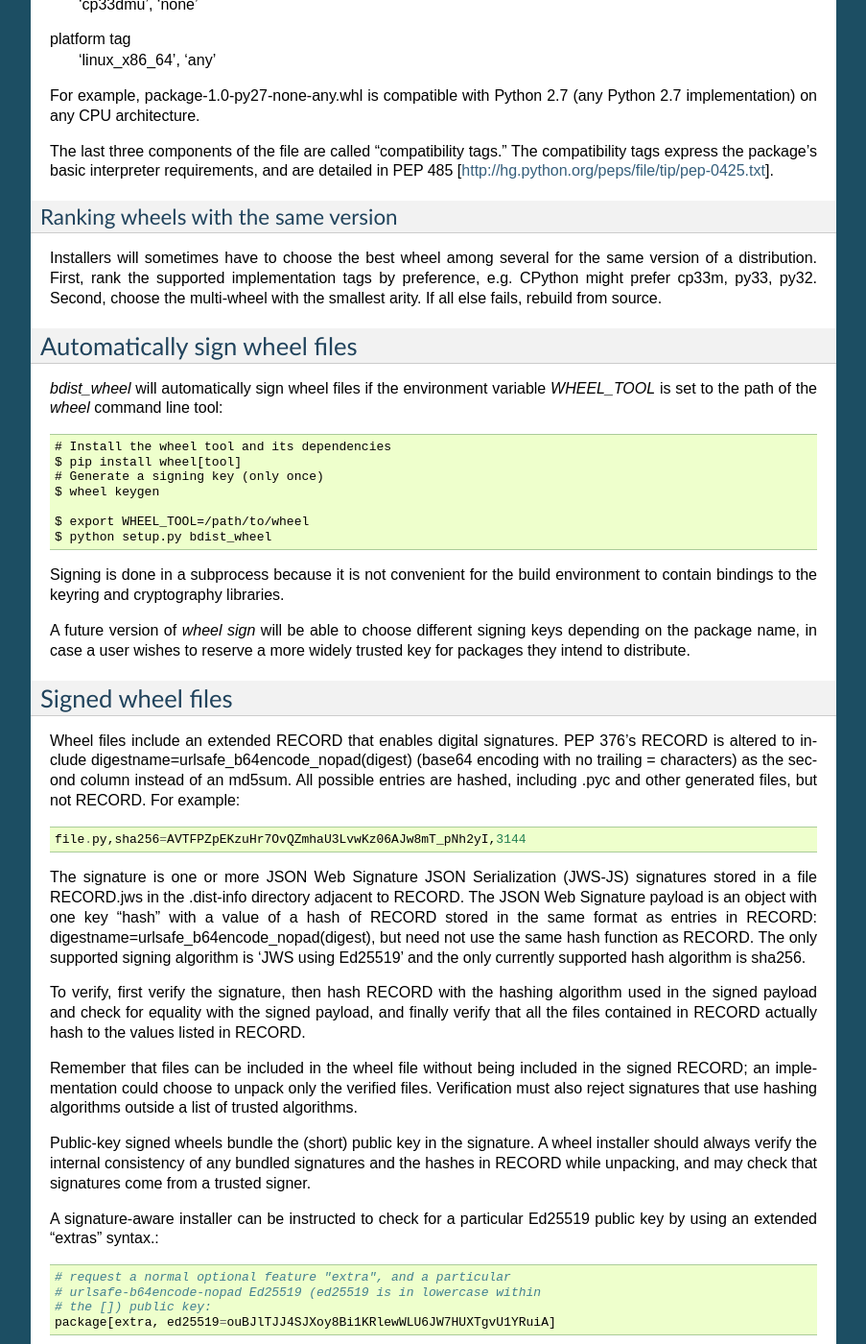
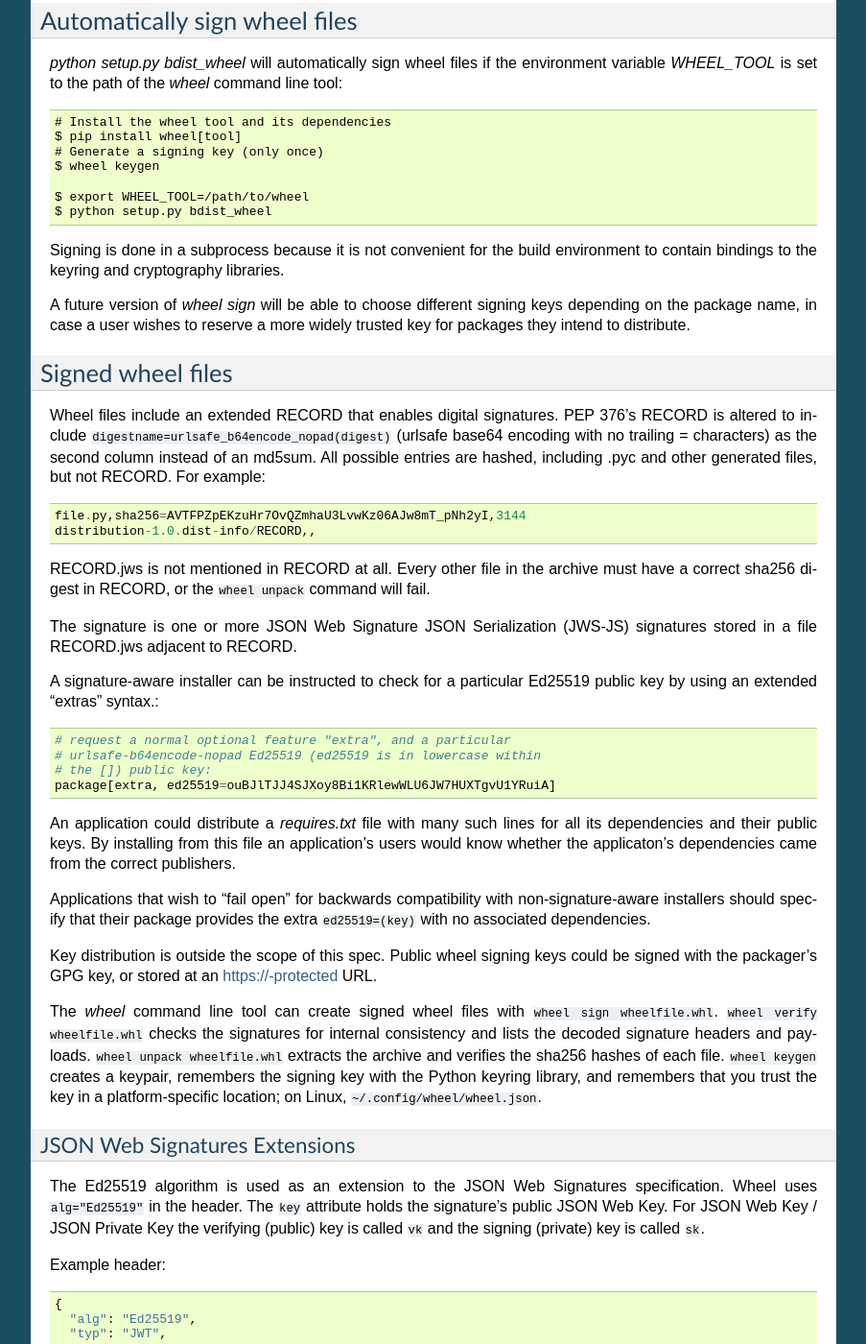
Before and after one commit to pypa/wheel, a Sphinx documentation site: the page built from docs/index.rst, in a window 1280 px wide and 1400 px high, scrolled down 2052 px. Shown: the whole window at 96% size, without its empty margins (198-1101 px from the left). Built offline with Sphinx 7.4.7, drawn with Linux system fonts in a browser that asks for light colours; some of the changed text lies outside the part shown.

Commit message:
update docs

```diff
--- a/docs/index.rst
+++ b/docs/index.rst
@@ -42,67 +42,47 @@
 
 The current version of wheel can be used to speed up repeated
 installations by reducing the number of times you have to compile your
-software. When you are creating a virtualenv for each new version of your
-software, the savings can be
-dramatic. This script from the wheel source code builds a virtualenv
-that can build and understand wheels, packages pyramid and all its
-dependencies as wheels, and then installs pyramid from the built packages.
+software. When you are creating a virtualenv for each revision of your
+software, the savings can be dramatic. This example packages pyramid
+and all its dependencies as wheels, and then installs pyramid from the
+built packages::
 
-wheeldemo.sh::
+        # Install pip, wheel
+        pip install git+https://github.com/dholth/pip#egg=pip wheel
 
-        #!/bin/sh
-        set -e
+        # Build a directory of wheels
+        mkdir /tmp/wheel-cache
+        pip install --wheel-cache=/tmp/wheel-cache --no-install pyramid
 
-        # bdist_wheel demo
+        # Install from cached wheels
+        pip install --use-wheel --no-index --find-links=file:///tmp/wheel-cache pyramid
 
-        # Create environment
-        virtualenv --distribute /tmp/wheeldemo
-        cd /tmp/wheeldemo
-
-        # Install wheel and patched pip
-        bin/pip install --upgrade --ignore-installed \
-                git+https://github.com/dholth/pip.git#egg=pip
-        bin/pip install hg+https://bitbucket.org/dholth/wheel#egg=wheel
-
-        # Make sure it worked
-        bin/python -c "import pkg_resources; pkg_resources.DistInfoDistribution"
-
-        # Download an unpack a package and its dependencies into build/
-        bin/pip install --build build --no-install --ignore-installed pyramid
-        cd build
-
-        # Make wheels for each package
-        for i in `find . -maxdepth 1 -mindepth 1 -type d`; do
-                (cd $i; ../../bin/python -c "import setuptools, sys; sys.argv = ['', 'bdist_wheel']; __file__ = 'setup.py'; exec(compile(open('setup.py').read(), 'setup.py', 'exec'))")
-        done
-
-        # Copy them into a repository
-        mkdir -p ../wheelbase
-        find . -name *.whl -exec mv {} ../wheelbase \;
-        cd ..
-
-        # Remove build dir or pip will look there first
-        rm -rf build
-
-        # Install from saved wheels
-        bin/pip install --no-index --find-links=file://$PWD/wheelbase pyramid
+For lxml, an up to 3-minute "search for the newest version and compile"
+can become a less-than-1 second "unpack from wheel".
 
 File Contents
 -------------
 
-Wheel files contain a folder `{distribution}-{version}.dist-info/` with the PEP 376 metadata and an additional file `WHEEL` with metadata about the package itself.
+Wheel files contain a folder `{distribution}-{version}.dist-info/` with
+the PEP 376 metadata and an additional file `WHEEL` with metadata about
+the package itself.
 
 The root of a .whl is either purelib or platlib.
 
-If a .whl contains scripts, both purelib and platlib, or any other files that
-are not installed on sys.path, they are found in `{distribution}-{version}.data/{key}`.
+If a .whl contains scripts, both purelib and platlib, or any
+other files that are not installed on sys.path, they are found in
+`{distribution}-{version}.data/{key}`.
 
-Wheel files contain metadata about the wheel format itself in `{distribution}-{version}/WHEEL` ::
+Wheel files contain metadata about the wheel format itself in
+`{distribution}-{version}/WHEEL` ::
 
         Wheel-Version: 0.9
-        Packager: bdist_wheel-0.1
+        Packager: bdist_wheel
         Root-Is-Purelib: true
 
+A wheel installer should warn if `Wheel-Version` is greater than the
+version it supports, and fail if `Wheel-Version` has a greater major
+version than the version it supports.
 
 File name convention
 --------------------
@@ -122,7 +102,8 @@
 platform tag
 	'linux_x86_64', 'any'
 
-For example, package-1.0-py27-none-any.whl is compatible with Python 2.7 (any Python 2.7 implementation) on any CPU architecture.
+For example, package-1.0-py27-none-any.whl is compatible with Python 2.7
+(any Python 2.7 implementation) on any CPU architecture.
 
 The last three components of the file are called "compatibility tags."  The
 compatibility tags express the package's basic interpreter requirements, and
@@ -131,17 +112,19 @@
 Ranking wheels with the same version
 ^^^^^^^^^^^^^^^^^^^^^^^^^^^^^^^^^^^^
 
-Installers will sometimes have to choose the best wheel among several
-for the same version of a distribution. First, rank the supported
-implementation tags by preference, e.g. CPython might prefer cp33m,
-py33, py32. Second, choose the multi-wheel with the smallest arity. If
-all else fails, rebuild from source.
+Installers will sometimes have to choose the best wheel among
+several for the same version of a distribution. First, rank the
+supported implementation tags by preference, e.g. CPython might
+prefer cp33m, py33, py32. Second, choose the wheel with the smallest
+arity (``len(python_tag.split('.')) * len(abi_tag.split('.')) *
+len(platform_tag.split('.'))``). If all else fails, rebuild from source.
 
 Automatically sign wheel files
 ------------------------------
 
-`bdist_wheel` will automatically sign wheel files if the environment variable
-`WHEEL_TOOL` is set to the path of the `wheel` command line tool::
+`python setup.py bdist_wheel` will automatically sign wheel files if
+the environment variable `WHEEL_TOOL` is set to the path of the `wheel`
+command line tool::
 
 	# Install the wheel tool and its dependencies
 	$ pip install wheel[tool]
@@ -164,36 +147,20 @@
 
 Wheel files include an extended RECORD that enables
 digital signatures. PEP 376’s RECORD is altered to include
-digestname=urlsafe_b64encode_nopad(digest) (base64 encoding with no
-trailing = characters) as the second column instead of an md5sum. All
-possible entries are hashed, including .pyc and other generated files,
-but not RECORD. For example::
+``digestname=urlsafe_b64encode_nopad(digest)`` (urlsafe base64 encoding
+with no trailing = characters) as the second column instead of an
+md5sum. All possible entries are hashed, including .pyc and other
+generated files, but not RECORD. For example::
 
         file.py,sha256=AVTFPZpEKzuHr7OvQZmhaU3LvwKz06AJw8mT_pNh2yI,3144
+        distribution-1.0.dist-info/RECORD,,
+
+RECORD.jws is not mentioned in RECORD at all. Every other file in the
+archive must have a correct sha256 digest in RECORD, or the ``wheel
+unpack`` command will fail.
 
 The signature is one or more JSON Web Signature JSON Serialization
-(JWS-JS) signatures stored in a file RECORD.jws in the
-.dist-info directory adjacent to RECORD. The JSON Web Signature
-payload is an object with one key “hash” with a value of a
-hash of RECORD stored in the same format as entries in RECORD:
-digestname=urlsafe_b64encode_nopad(digest), but need not use the same
-hash function as RECORD. The only supported signing algorithm is ‘JWS
-using Ed25519’ and the only currently supported hash algorithm is sha256.
-
-To verify, first verify the signature, then hash RECORD with the hashing
-algorithm used in the signed payload and check for equality with the
-signed payload, and finally verify that all the files contained in RECORD
-actually hash to the values listed in RECORD.
-
-Remember that files can be included in the wheel file without being
-included in the signed RECORD; an implementation could choose to unpack
-only the verified files. Verification must also reject signatures that
-use hashing algorithms outside a list of trusted algorithms.
-
-Public-key signed wheels bundle the (short) public key in the signature. A
-wheel installer should always verify the internal consistency of any
-bundled signatures and the hashes in RECORD while unpacking, and may
-check that signatures come from a trusted signer.
+(JWS-JS) signatures stored in a file RECORD.jws adjacent to RECORD.
 
 A signature-aware installer can be instructed to check for a particular
 Ed25519 public key by using an extended "extras" syntax.::
@@ -210,20 +177,55 @@
 
 Applications that wish to "fail open" for backwards compatibility with
 non-signature-aware installers should specify that their package provides
-the extra `ed25519=(key)` with no associated dependencies.
+the extra ``ed25519=(key)`` with no associated dependencies.
 
 Key distribution is outside the scope of this spec. Public wheel signing
 keys could be signed with the packager’s GPG key, or stored at an
 https://-protected URL.
 
 The `wheel` command line tool can create signed wheel files with
-`wheel sign wheelfilename.whl`. It generates a new signing key for each
-invocation because it is not smart enough to remember them yet. `wheel
-verify wheelfilename.whl` will check the signature for internal
-consistentcy, but does not yet check that `RECORD` hashes to the correct
-value, or that the files in the wheel hash to the values in `RECORD`.
+``wheel sign wheelfile.whl``. ``wheel verify wheelfile.whl`` checks
+the signatures for internal consistency and lists the decoded signature
+headers and payloads. ``wheel unpack wheelfile.whl`` extracts the archive
+and verifies the sha256 hashes of each file. ``wheel keygen`` creates
+a keypair, remembers the signing key with the Python keyring library,
+and remembers that you trust the key in a platform-specific location;
+on Linux, ``~/.config/wheel/wheel.json``.
 
-See http://self-issued.info/docs/draft-ietf-jose-json-web-signature.html, http://self-issued.info/docs/draft-jones-json-web-signature-json-serialization-01.html
+JSON Web Signatures Extensions
+^^^^^^^^^^^^^^^^^^^^^^^^^^^^^^
+
+The Ed25519 algorithm is used as an extension to the JSON Web Signatures
+specification. Wheel uses ``alg="Ed25519"`` in the header. The ``key``
+attribute holds the signature's public JSON Web Key. For JSON Web Key /
+JSON Private Key the verifying (public) key is called ``vk`` and the
+signing (private) key is called ``sk``.
+
+Example header::
+
+    {
+      "alg": "Ed25519",
+      "typ": "JWT",
+      "key": {
+        "alg": "Ed25519",
+        "vk": "tmAYCrSfj8gtJ10v3VkvW7jOndKmQIYE12hgnFu3cvk"
+      }
+    }
+
+A future version of wheel may omit ``typ``.
+
+Example payload::
+
+    { "hash": "sha256=ADD-r2urObZHcxBW3Cr-vDCu5RJwT4CaRTHiFmbcIYY" }
+
+A future version of wheel may include timestamps in the payload or in
+the signature.
+
+See http://self-issued.info/docs/draft-ietf-jose-json-web-signature.html,
+http://self-issued.info/docs/draft-jones-json-web-signature-json-serialization-01.html,
+http://self-issued.info/docs/draft-ietf-jose-json-web-key-05.html,
+http://self-issued.info/docs/draft-jones-jose-json-private-key-00.html
+
 
 Slogans
 -------
```
